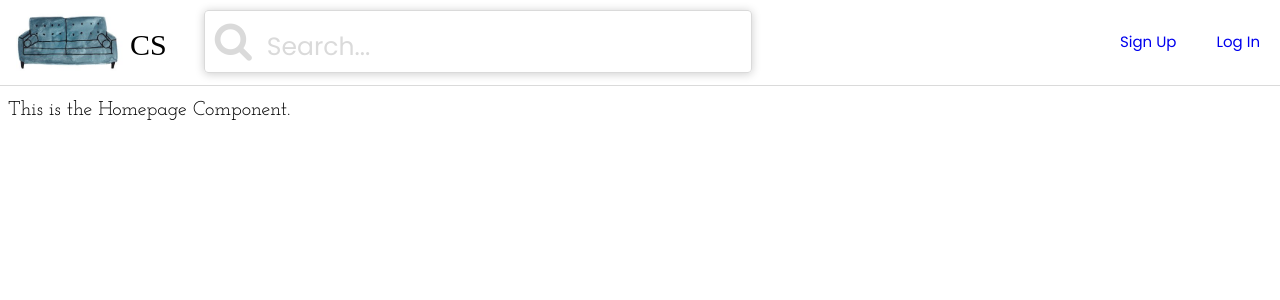
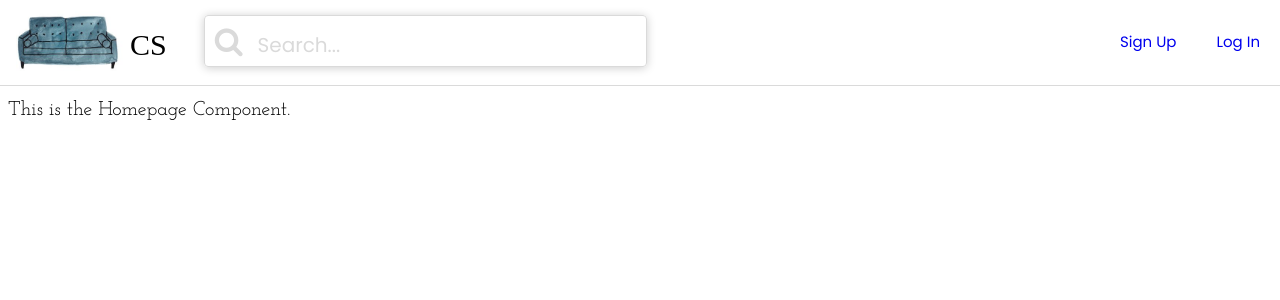
Before and after one commit to aback223/couchsurfer, a React (Create React App) app: page / in a window 1280 px wide. Shown: the top 300 px of the page. Built offline with nearby package versions, Linux system fonts and the light colour scheme; a web font is replaced by a local one.

Commit message:
change searchbar icon size and fix spacing

```diff
--- a/src/components/Navbar.js
+++ b/src/components/Navbar.js
@@ -11,7 +11,7 @@ class Navbar extends Component {
           <li className="couch"><NavLink to="/"><img src={couch} alt="couch-logo" className="couch-logo"/></NavLink></li>
           <li className="logo-text">CS</li>
           <li className="searchBar">
-            <i className="fa fa-search fa-2x"/>
+            <i className="fa fa-search"/>
             <input type="text" name="search" className="search" placeholder="Search..." />
           </li>
         </div>
--- a/src/components/index.css
+++ b/src/components/index.css
@@ -72,6 +72,7 @@ body {
 
 .searchBar {
   border: 1px solid #DADADA;
+  margin-top: 5px;
   margin-left: 30px;
   padding-bottom: 5px;
   border-radius: 4px;
@@ -85,7 +86,7 @@ input:focus {
 input.search {
   padding-left: 10px;
   border: none;
-  font-size: 25px;
+  font-size: 20px;
   font-family: 'Poppins', sans-serif;
 }
 
@@ -96,6 +97,7 @@ input.search::placeholder {
 i.fa-search {
   padding: 10px 5px 5px 10px;
   color: #DADADA;
+  font-size: 30px;
 }
 
 /* Logo */
```
